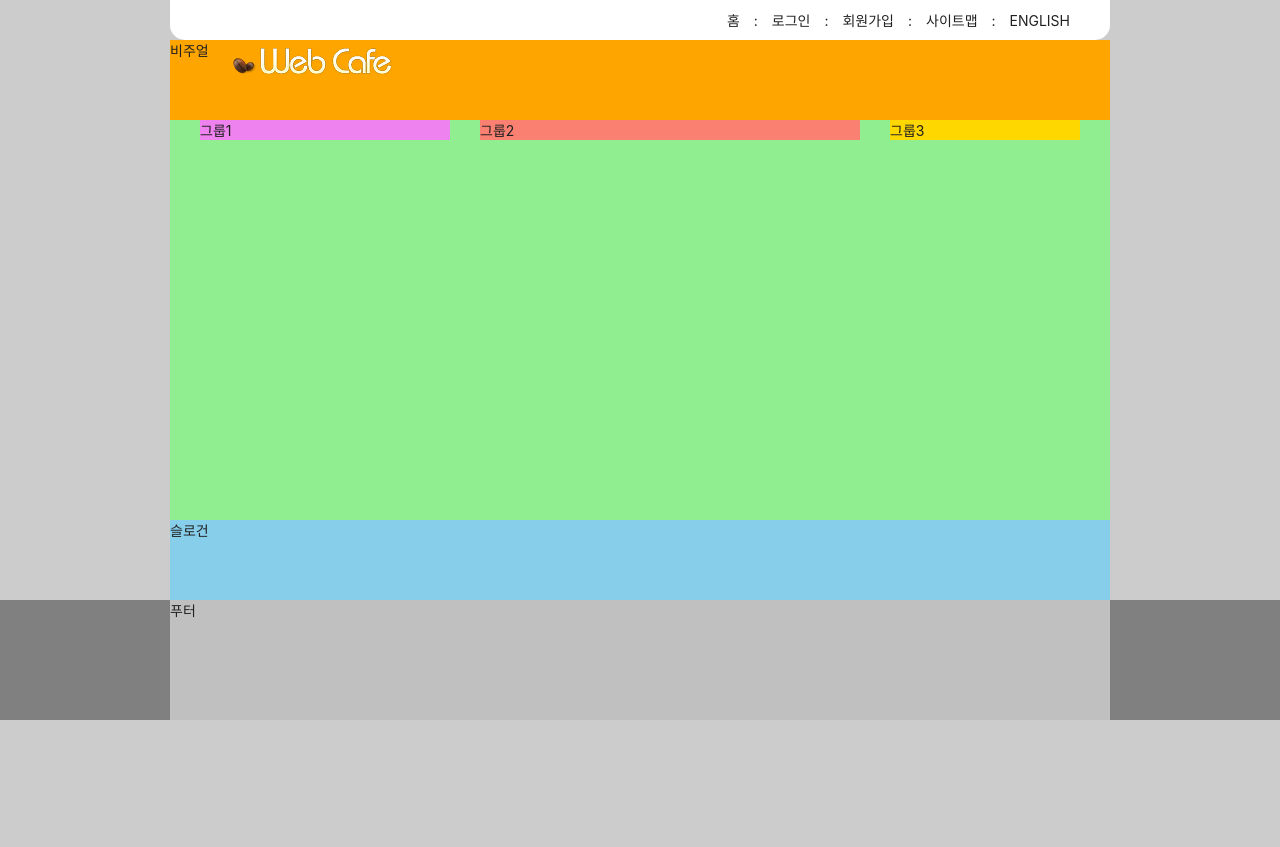
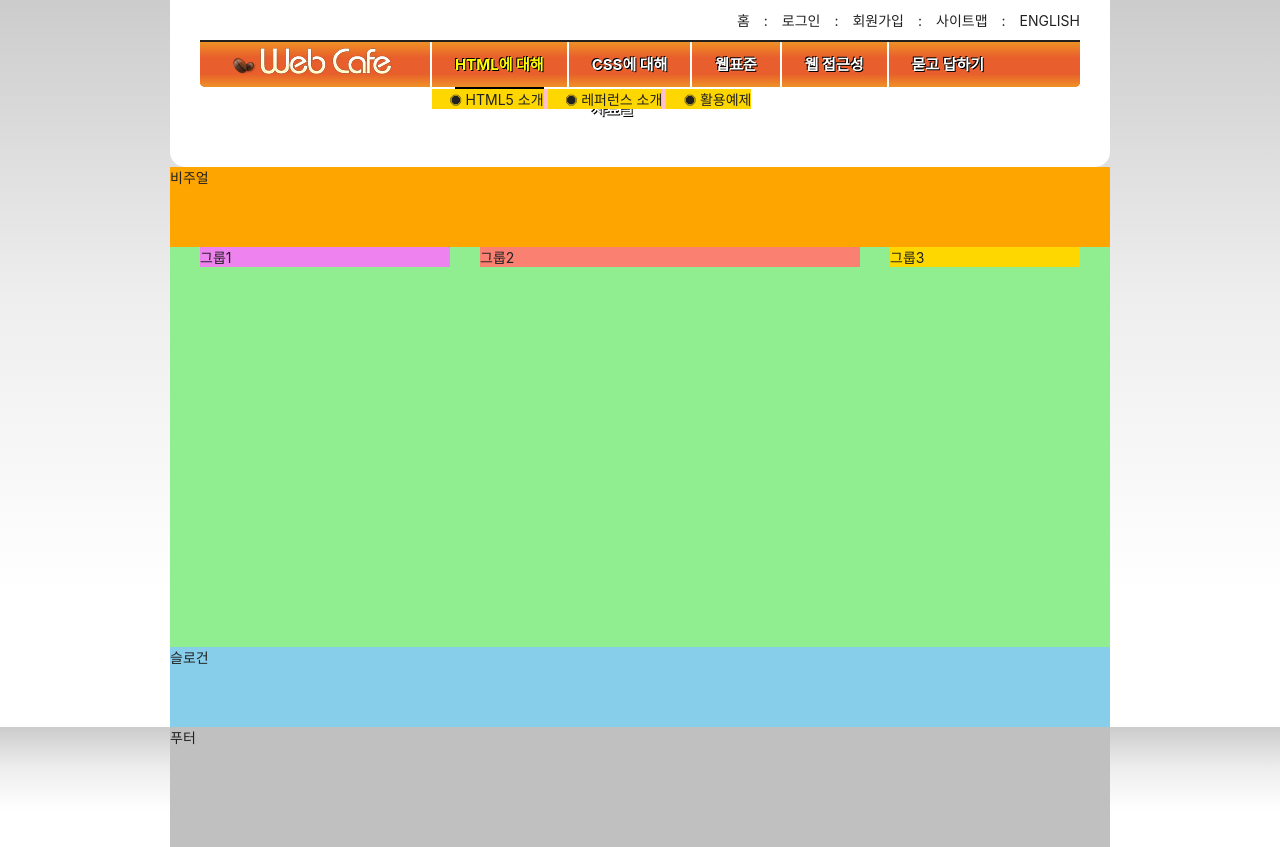
Before and after one commit to bsw98/HTML5, a plain HTML site: page index.html in a window 1280 px wide. Before the commit the page ends 800 px from the top, so only its background shows below. Drawn offline with Linux system fonts and the light colour scheme; a web font is replaced by a local one.

Commit message:
메뉴 하위 메뉴바 생성 및 폰트 추가

```diff
--- a/css/fontello.css
+++ /dev/null
@@ -1,50 +0,0 @@
-/* Chrome hack: SVG is rendered more smooth in Windozze. 100% magic, uncomment if you need it. */
-/* Note, that will break hinting! In other OS-es font will be not as sharp as it could be */
-/*
-@media screen and (-webkit-min-device-pixel-ratio:0) {
-  @font-face {
-    font-family: 'fontello';
-    src: url('../font/fontello.svg?38310097#fontello') format('svg');
-  }
-}
-*/
-
- [class^="icon-"]:before, [class*=" icon-"]:before {
-  font-family: 'fontello';
-  font-weight: normal;
-  speak: none;
-
-  display: inline-block;
-  text-decoration: inherit;
-  width: 1em;
-  margin-right: .2em;
-  text-align: center;
-  /* opacity: .8; */
-
-  /* For safety - reset parent styles, that can break glyph codes*/
-  font-variant: normal;
-  text-transform: none;
-
-  /* fix buttons height, for twitter bootstrap */
-  line-height: 1em;
-
-  /* Animation center compensation - margins should be symmetric */
-  /* remove if not needed */
-  margin-left: .2em;
-
-  /* you can be more comfortable with increased icons size */
-  /* font-size: 120%; */
-
-  /* Font smoothing. That was taken from TWBS */
-  -webkit-font-smoothing: antialiased;
-  -moz-osx-font-smoothing: grayscale;
-
-  /* Uncomment for 3D effect */
-  /* text-shadow: 1px 1px 1px rgba(127, 127, 127, 0.3); */
-}
-
-.icon-ok:before { content: '\e800'; } /* '' */
-.icon-plus:before { content: '\e801'; } /* '' */
-.icon-search:before { content: '\e802'; } /* '' */
-.icon-right-open:before { content: '\e803'; } /* '' */
-.icon-dot-circled:before { content: '\f192'; } /* '' */
--- a/index.html
+++ b/index.html
@@ -27,6 +27,107 @@
     </ul>
     <nav class="navigation">
       <h2 class="a11y-hidden">메인 메뉴</h2>
+      <ul class="menu">
+        <li class="menu-item is-active">
+          <button type="button" class="menu-button">HTML에 대해</button>
+          <ul class="sub-menu menu-html">
+            <li>
+              <a href="/">HTML5 소개</a>
+            </li>
+            <li>
+              <a href="/">레퍼런스 소개</a>
+            </li>
+            <li>
+              <a href="/">활용예제</a>
+            </li>
+          </ul>
+        </li>
+        <li class="menu-item">
+          <button type="button" class="menu-button">CSS에 대해</button>
+          <ul class="sub-menu menu-css">
+            <li>
+              <a href="/">CSS 소개</a>
+            </li>
+            <li>
+              <a href="/">CSS2 VS CSS3</a>
+            </li>
+            <li>
+              <a href="/">CSS 애니메이션</a>
+            </li>
+            <li>
+              <a href="/">CSS Framework</a>
+            </li>
+          </ul>
+        </li>
+        <li class="menu-item">
+          <button type="button" class="menu-button">웹표준</button>
+          <ul class="sub-menu menu-standards">
+            <li>
+              <a href="/">웹표준 이란?</a>
+            </li>
+            <li>
+              <a href="/">W3C</a>
+            </li>
+            <li>
+              <a href="/">HTML5의 현재와 미래</a>
+            </li>
+          </ul>
+        </li>
+        <li class="menu-item">
+          <button type="button" class="menu-button">웹 접근성</button>
+          <ul class="sub-menu menu-accessibility">
+            <li>
+              <a href="/">웹 접근성의 개요</a>
+            </li>
+            <li>
+              <a href="/">장애 환경의 이해</a>
+            </li>
+            <li>
+              <a href="/">장차법</a>
+            </li>
+            <li>
+              <a href="/">웹 접근성 품질마크</a>
+            </li>
+          </ul>
+        </li>
+        <li class="menu-item">
+          <button type="button" class="menu-button">묻고 답하기</button>
+          <ul class="sub-menu menu-qna">
+            <li>
+              <a href="/">묻고 답하기</a>
+            </li>
+            <li>
+              <a href="/">FAQ</a>
+            </li>
+            <li>
+              <a href="/">1대1 질문</a>
+            </li>
+            <li>
+              <a href="/">웹표준</a>
+            </li>
+            <li>
+              <a href="/">웹 접근성</a>
+            </li>
+          </ul>
+        </li>
+        <li class="menu-item">
+          <button type="button" class="menu-button">자료실</button>
+          <ul class="sub-menu menu-archive">
+            <li>
+              <a href="/">공개 자료실</a>
+            </li>
+            <li>
+              <a href="/">이미지 자료실</a>
+            </li>
+            <li>
+              <a href="/">웹표준 자료실</a>
+            </li>
+            <li>
+              <a href="/">웹 접근성 자료실</a>
+            </li>
+          </ul>
+        </li>
+      </ul>
     </nav>
   </header>
   <div class="visual">비주얼</div>
--- a/styles/style.css
+++ b/styles/style.css
@@ -1,20 +1,28 @@
+@import url(./fonts.css);
 @import url(./normalize.css);
 @import url(./reset.css);
+
+
 /* 숨김 콘텐츠 */
-.a11y-hidden{
-  background-color: yellow;
+.a11y-hidden {
   position: absolute;
-  top:-9999em;
+  width: 1px;
+  height: 1px;
+  overflow: hidden;
+  clip-path: polygon(0 0, 0 0, 0 0);
 }
+
 /* 기본 스타일 */
 *,
 *::before,
 *::after {
   box-sizing: border-box;
 }
+
 html {
   font-size: 10px;
 }
+
 /* 링크 스타일 */
 a {
   color: inherit;
@@ -23,9 +31,11 @@ a {
 
 /* 본문 스타일 */
 body {
-  font-size:1.4rem;
+  /* em, rem 단위를 사용해보기 */
+  font-size: 1.4rem;
   color: #212121;
-  background: #ccc;
+  background: #ccc
+    linear-gradient(to bottom, #ccc 0%, #eee 35%, #fff 70%, #fff 100%);
   font-family: "Pretendard Variable", Pretendard, -apple-system,
     BlinkMacSystemFont, system-ui, Roboto, "Helvetica Neue", "Segoe UI",
     "Apple SD Gothic Neo", "Noto Sans KR", "Malgun Gothic", "Apple Color Emoji",
@@ -55,37 +65,144 @@ body {
   position: absolute;
   top: 45px;
   left: 60px;
+  z-index: 10;
 }
 
 /* 텍스트 링크 모음 */
 .member {
-
   text-align: right;
   padding: 4px 0;
- /* position 속성을 활용하여 .member 영역을 오른쪽으로 10px 만큼 이동 */
-  position: relative;
-  transform: translateX(-10px);
+  /* position 속성을 활용하여 .member 영역을 오른쪽으로 10px 만큼 이동하기 */
+  /* position: relative;
+  right: -10px; */
+  /* transform 속성을 활용하여 .member 영역을 오른쪽으로 10px 만큼 이동하기 */
+  transform: translateX(10px);
 }
 
 .member li {
-  /* background-color: pink; */
   display: inline-block;
 }
 
 .member a {
-
   padding: 6px 10px;
   display: inherit;
   text-transform: uppercase;
 }
 
 /* 마지막 li 요소에 포함된 a 요소를 선택하여 오른쪽 padding 값을 0으로 재정의 하는 방법 */
-.member li:last-child a {
+/* .member li:last-child a {
   padding-right: 0;
-}
+} */
 
 .divider {
   margin-right: 4px;
+}
+
+/* 메인 메뉴 */
+.navigation {
+  padding-bottom: 80px;
+}
+
+.menu {
+  border-top: 2px solid currentColor;
+  background: #e85e2c
+    linear-gradient(
+      to bottom,
+      #ef9126 0%,
+      #e85e2c 35%,
+      #e85e2c 70%,
+      #ef9126 100%
+    );
+  border-radius: 0 0 5px 5px;
+  padding-left: 230px;
+  height: 47px;
+  position: relative;
+}
+
+.menu > li:nth-child(-n + 3) {
+  position: relative;
+}
+
+.menu-item {
+  float: left;
+  border-left: 2px solid #fff;
+}
+
+/* 구체성 -> 10점 */
+.menu-button {
+  border: 0;
+  background: transparent;
+  padding: 0 23px;
+  line-height: 45px;
+  font-size: 15px;
+  font-weight: 700;
+  color: #fff;
+  text-shadow: 1px 1px 0 #000, -1px -1px 0 #000;
+}
+
+/* 구체성 -> 20점 */
+.is-active .menu-button {
+  color: #ff0;
+}
+
+.is-active .menu-button::after {
+  content: "";
+  display: block;
+  border-top: 2px solid #000;
+}
+
+.sub-menu {
+  background-color: pink;
+  position: absolute;
+  top: 47px;
+  display: none;
+}
+
+.menu-html,
+.menu-css,
+.menu-standards {
+  left: 0;
+}
+
+.menu-accessibility,
+.menu-qna,
+.menu-archive {
+  right: 0;
+}
+
+.is-active .sub-menu {
+  display: block;
+  white-space: nowrap;
+}
+
+.sub-menu li {
+  display: inline-block;
+  padding-left: 1em;
+  background-color: gold;
+}
+
+.sub-menu a::before{
+  content: "\e806";
+  font-family: 'fontello';
+  font-weight: normal;
+  speak: none;
+  display: inline-block;
+  text-decoration: inherit;
+  width: 1em;
+  margin-right: 0.2em;
+  text-align: center;
+  font-variant: normal;
+  text-transform: none;
+  line-height: 1em;
+  margin-left: .2em;
+  -webkit-font-smoothing: antialiased;
+  -moz-osx-font-smoothing: grayscale;
+
+
+}
+.sub-menu a:hover::before,
+.sub-menu a:focus::before{
+  content:"\e801"
 }
 
 /* 비주얼 */
@@ -127,7 +244,8 @@ body {
 }
 /* 푸터 */
 .footer {
-  background: gray;
+  background: #ccc
+    linear-gradient(to bottom, #ccc 0%, #eee 35%, #fff 70%, #fff 100%);
 }
 .footer-inner {
   background: silver;
```
Also changed, not shown: font/fontello.ttf, font/fontello.woff, font/fontello.woff2, 2 other files.
